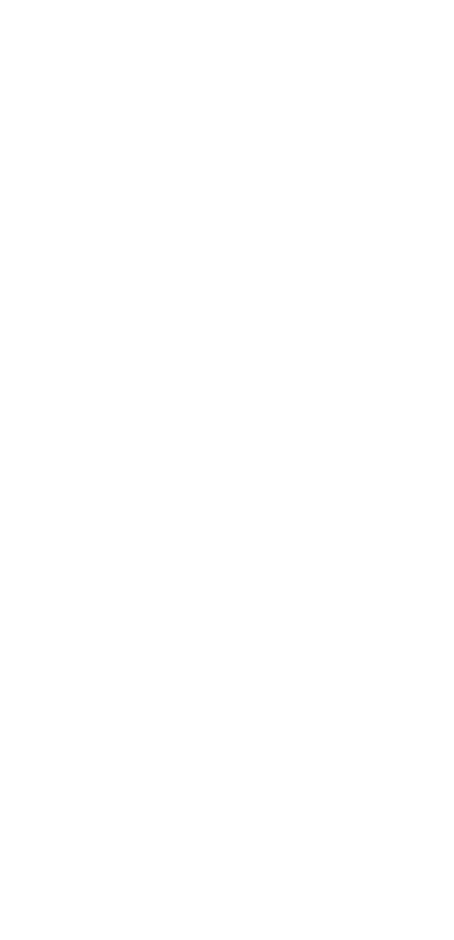
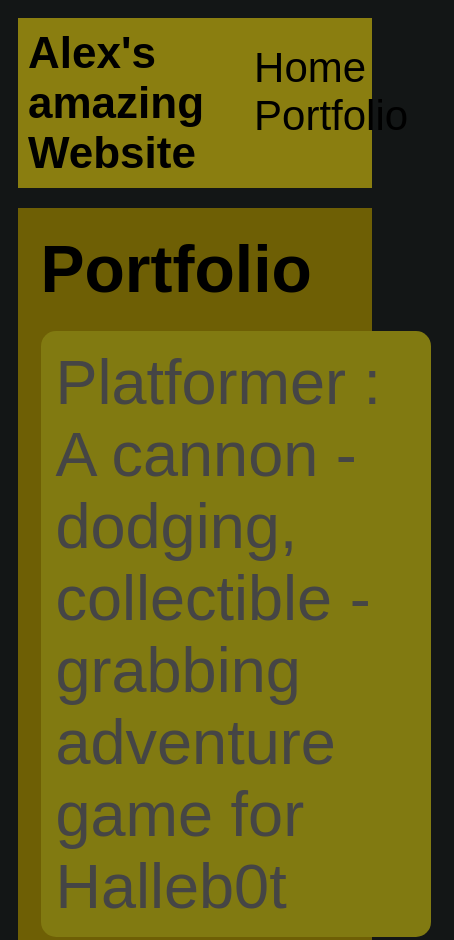
Before and after one commit to AlexHughes1408/AlexHughes1408-github.com, a plain HTML site: page portfolio.html in a window 390 px wide. Shown: the top 940 px of the page, 454 px wide, since content can reach past the window. Before the commit the page ends 844 px from the top, so only its background shows below. Drawn offline with Linux system fonts and the light colour scheme.

Commit message:
add portfolio.html file

```diff
--- a/portfolio.html
+++ b/portfolio.html
@@ -0,0 +1,36 @@
+<!DOCTYPE HTML>
+<html>
+    <head>
+        <title>Alexs Amazing Website</title>
+        <link rel="stylesheet" href="style.css">
+    </head>
+
+    <body>
+      <div id="all-contents">
+        <div id="all-contents">
+          <nav>
+              <h1>Alex's amazing Website</h1>
+              <ul id="nav-ul">
+                 <li class="nav-li">
+                 <a class="nav-a" href="index.html">Home</a>
+               </li>
+               <li class="nav-li">
+                 <a class="nav-a" href="portfolio.html">Portfolio</a>
+               </li>
+           </ul>
+       </nav>
+       <main>
+        <div class="content">
+            <h1>Portfolio</h1>
+            <ul id="portfolio">
+              <li><a href="projects/platformer/">Platformer : A cannon - dodging, collectible - grabbing adventure game for Halleb0t</a></li>
+              <li><a href="projects/bouncing-box/">Bouncing Box : A project that gives you a taste of game development on the web </a></li>
+              <li><a href="projects/circularity/">Circularity : A motion poem using random number generation and velocity applied to circle shapes...</a></li>
+            </ul>
+        </div>
+    </main>
+
+   </div>
+      </div>
+    </body>
+</html>
--- a/style.css
+++ b/style.css
@@ -61,3 +61,77 @@ main {
 h2, h3 {
     margin: 0px;
 }
+         /* portfolio styles */
+         .content h1 {
+            color: black;
+        }
+
+        #portfolio {
+            list-style-type: none;
+            padding-left: 0;
+        }
+
+        #portfolio li {
+            background: #817a11;
+            padding: 10px;
+            border-radius: 10px;
+            margin-bottom: 10px;
+        }
+
+        #portfolio li:hover {
+            background: #292727;
+        }
+
+        #portfolio a {
+            text-decoration: none;
+            color: #454545;
+        }
+                    /* responsive web design */
+                    @media screen and (min-width: 120px) and (max-width: 1080px) {
+                        main {
+                          height: 100ch;
+                          zoom: 1.5;
+                          display: grid;
+                        }
+
+                        h1 {
+                          font-size: 44px;
+                        }
+
+                        h2 {
+                          font-size: 42px;
+                        }
+
+                        h3 {
+                          font-size: 36px;
+                        }
+
+                        #all-contents {
+                          height: 100ch;
+                          margin: none;
+                        }
+
+                        a {
+                          font-size: 42px;
+                        }
+
+                        .sidebar {
+                          margin-right: 0px;
+                          justify-content: center;
+                          align-items: center;
+                        }
+
+                        .sidebar-img {
+                          width: 100%;
+                        }
+
+                        p,
+                        li {
+                          font-size: 24px;
+                        }
+
+                        .content {
+                          align-content: center;
+                          justify-content: center;
+                        }
+                    }
```
